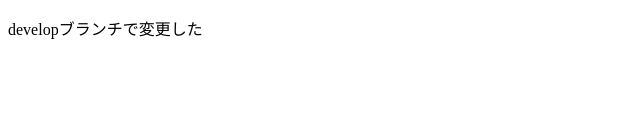
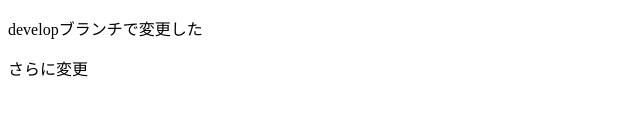
Before and after one commit to MorimotoYusei/practice-sample, a plain HTML site: page index.html in a window 1280 px wide. Shown: the part 152-268 px from the top of the page, without its empty margins (0-640 px from the left). Drawn offline with Linux system fonts and the light colour scheme.

Commit message:
変更メッセージを追加

```diff
--- a/index.html
+++ b/index.html
@@ -11,5 +11,6 @@
     <h2>trtrtrtrtr</h2>
     <h3>trtrtrtrtr</h3>
     <p>developブランチで変更した</p>
+    <p>さらに変更</p>
 </body>
 </html>
```
